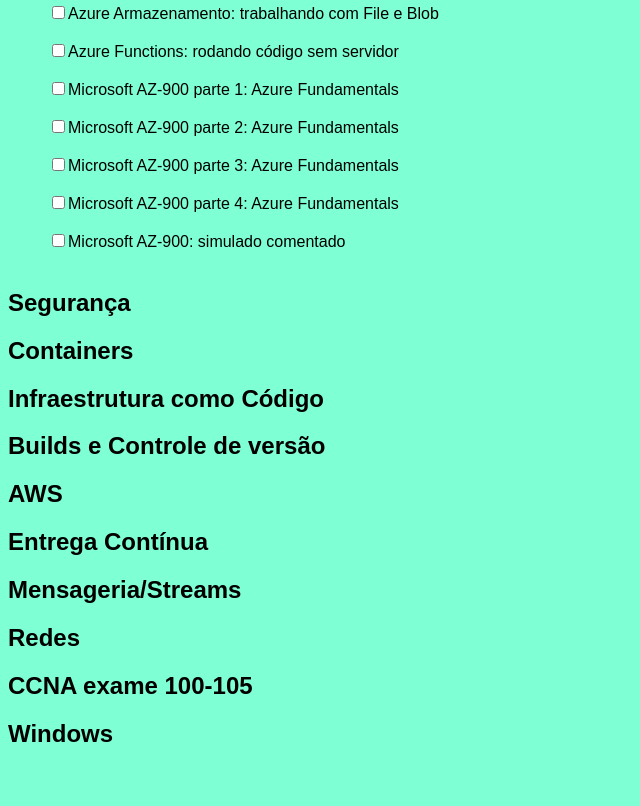
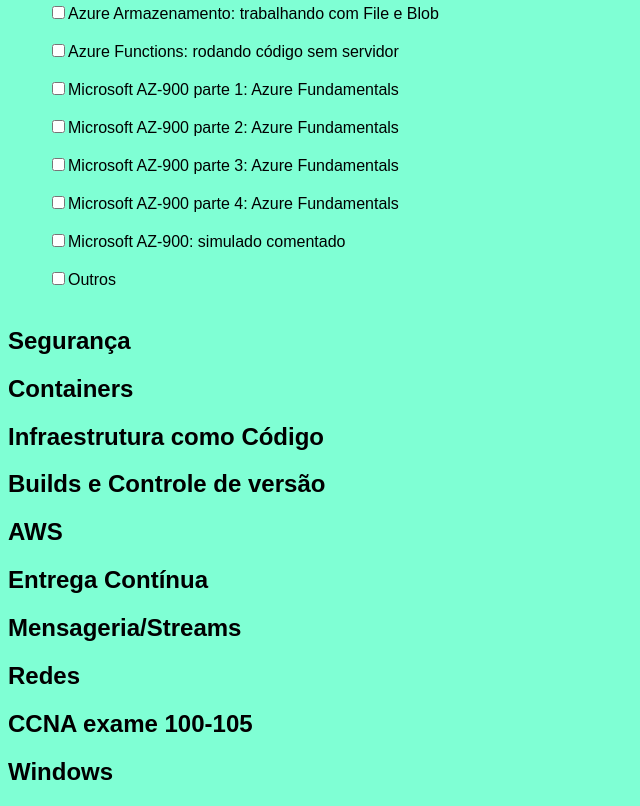
Before and after one commit to EzequielFarias89/GIT-CursoAlura, a plain HTML site: page index.html in a window 1280 px wide. Shown: the part 717-1523 px from the top of the page, without its empty margins (0-640 px from the left). Before the commit the page ends 1485 px from the top, so only its background shows below. Drawn offline with Linux system fonts and the light colour scheme.

Commit message:
Inclusão dos cursos Azure | cor da pagina | caixa checkbox nos cursos Azure | formatação de fonte na pagina

```diff
--- a/index.html
+++ b/index.html
@@ -61,7 +61,7 @@
 			<dd><input type="checkbox" name="Cursos de Azure" value="Azure">Microsoft AZ-900 parte 3: Azure Fundamentals </input></dd><br>
 			<dd><input type="checkbox" name="Cursos de Azure" value="Azure">Microsoft AZ-900 parte 4: Azure Fundamentals </input></dd><br>
 			<dd><input type="checkbox" name="Cursos de Azure" value="Azure">Microsoft AZ-900: simulado comentado </input></dd><br>
-
+			<dd><input type="checkbox" name="Cursos de Azure" value="Azure">Outros </input></dd><br>
 
 
 	<h2>Segurança</h2>
```
